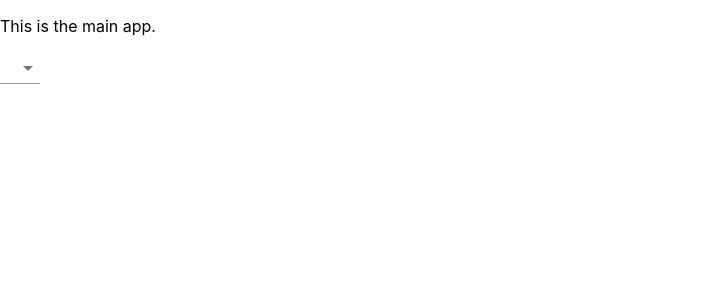
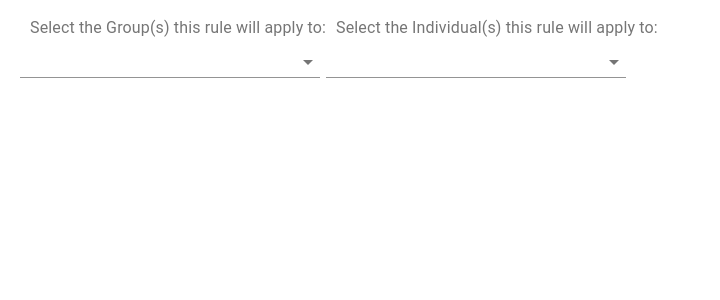
Before and after one commit to mshowman/capstoneBlockchain, a React (Create React App) app in the folder bloxiom/: page / in a window 1280 px wide. Shown: the top 300 px of the page, without its empty margins (0-720 px from the left). Built offline with nearby package versions, Linux system fonts and the light colour scheme.

Commit message:
working on rule setting component

```diff
--- a/bloxiom/src/App.js
+++ b/bloxiom/src/App.js
@@ -1,49 +1,89 @@
-import React from 'react';
-import { Select } from '@material-ui/core';
+import React from "react";
+import { Select } from "@material-ui/core";
 import Input from "@material-ui/core/Input";
 import MenuItem from "@material-ui/core/MenuItem";
+import InputLabel from "@material-ui/core/InputLabel";
+import makeStyles from "@material-ui/core/styles/makeStyles";
 
-const groupMockValues = [
-  'Entire Org',
-  'Group 1',
-  'Group 2',
-  'Group N',
-];
+const groupMockValues = ["Entire Org", "Group 1", "Group 2", "Group N"];
+
+const individualMockValues = ["Person 1", "Person 2", "Person 3", "Person N"];
+
+const useStyles = makeStyles({
+  root: {
+    margin: 20,
+    display: "flex",
+    flexDirection: "row"
+  },
+  select: {
+    width: 300
+  },
+  label: {
+    marginBottom: 10,
+    marginLeft: 10
+  },
+  container: {
+    flexDirection: "column"
+  }
+});
 
 function App() {
-  const [selectedGroups, setSelectedGroups] = React.useState([]);
+  const classes = useStyles();
 
-  const handleChange = (event) => {
-    setSelectedGroups(event.target.value);
+  const [selectedGroup, setSelectedGroup] = React.useState([]);
+  const [selectedInd, setSelectedInd] = React.useState([]);
+
+  const handleGroupChange = event => {
+    setSelectedGroup(event.target.value);
   };
 
-  const handleChangeMultiple = (event) => {
-    const { options } = event.target;
-    const value = [];
-    for (let i = 0, l = options.length; i < l; i += 1) {
-      if (options[i].selected) {
-        value.push(options[i].value);
-      }
-    }
-    setSelectedGroups(value);
+  const handleIndChange = event => {
+    setSelectedInd(event.target.value);
   };
 
   return (
-    <div className="App">
-      <p>This is the main app.</p>
+    <div className={classes.root}>
+      <div className={classes.container}>
+        <InputLabel className={classes.label} id="groupSelect">
+          Select the Group(s) this rule will apply to:
+        </InputLabel>
         <Select
-        multiple
-        value={selectedGroups}
-        onChange={handleChange}
+          className={classes.select}
+          value={selectedGroup}
+          onChange={handleGroupChange}
           input={<Input id="select-multiple" />}
+          inputProps={{
+            id: "groupSelect"
+          }}
         >
-        {groupMockValues.map((group) => (
+          {groupMockValues.map(group => (
             <MenuItem key={group} value={group}>
               {group}
             </MenuItem>
           ))}
         </Select>
       </div>
+      <div className={classes.container}>
+        <InputLabel className={classes.label} id="indSelect">
+          Select the Individual(s) this rule will apply to:
+        </InputLabel>
+        <Select
+          className={classes.select}
+          value={selectedInd}
+          onChange={handleIndChange}
+          input={<Input id="select-multiple" />}
+          inputProps={{
+            id: "indSelect"
+          }}
+        >
+          {individualMockValues.map(group => (
+            <MenuItem key={group} value={group}>
+              {group}
+            </MenuItem>
+          ))}
+        </Select>
+      </div>
+    </div>
   );
 }
 
```
Lines whose indentation alone changed are shown as unchanged.
